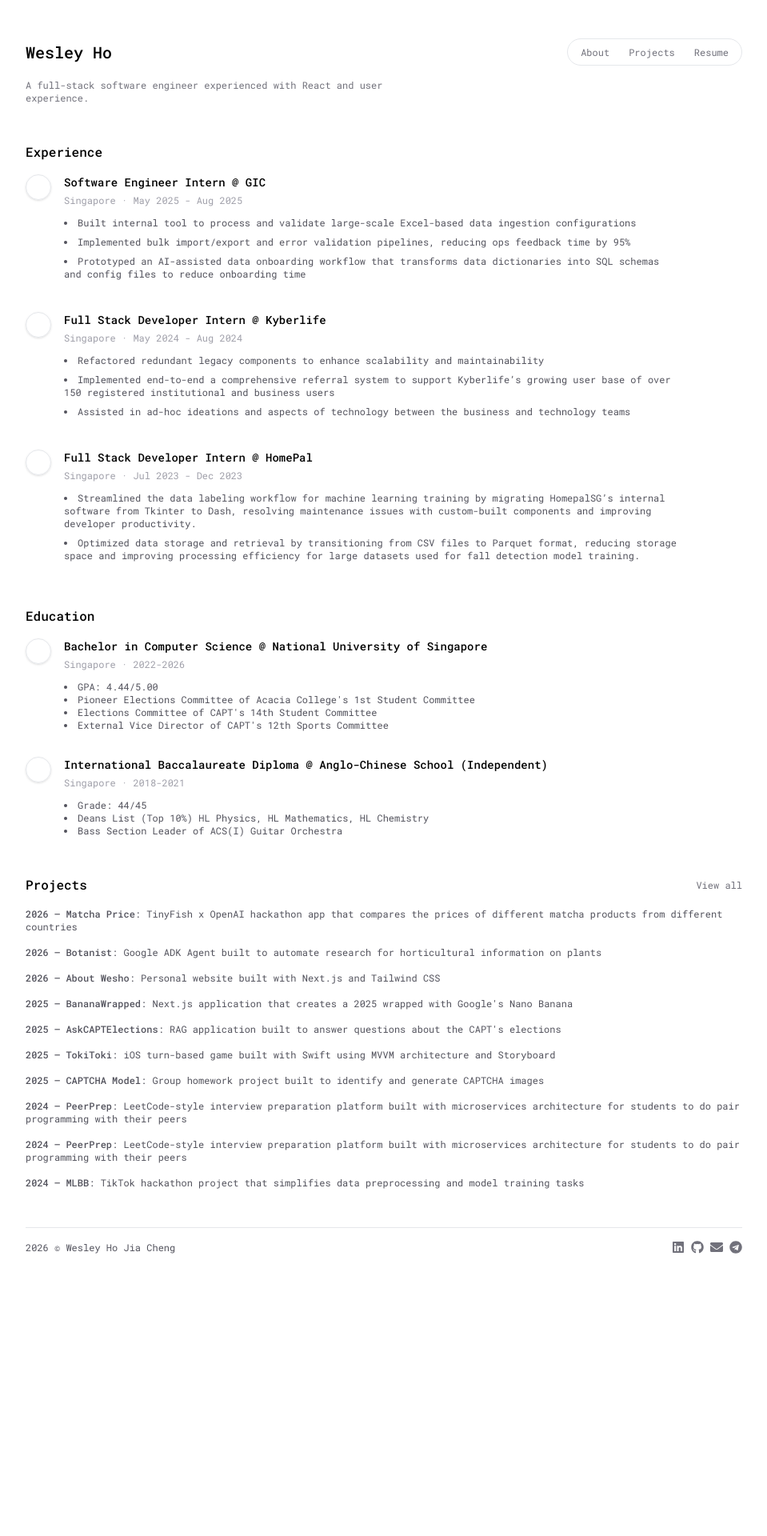
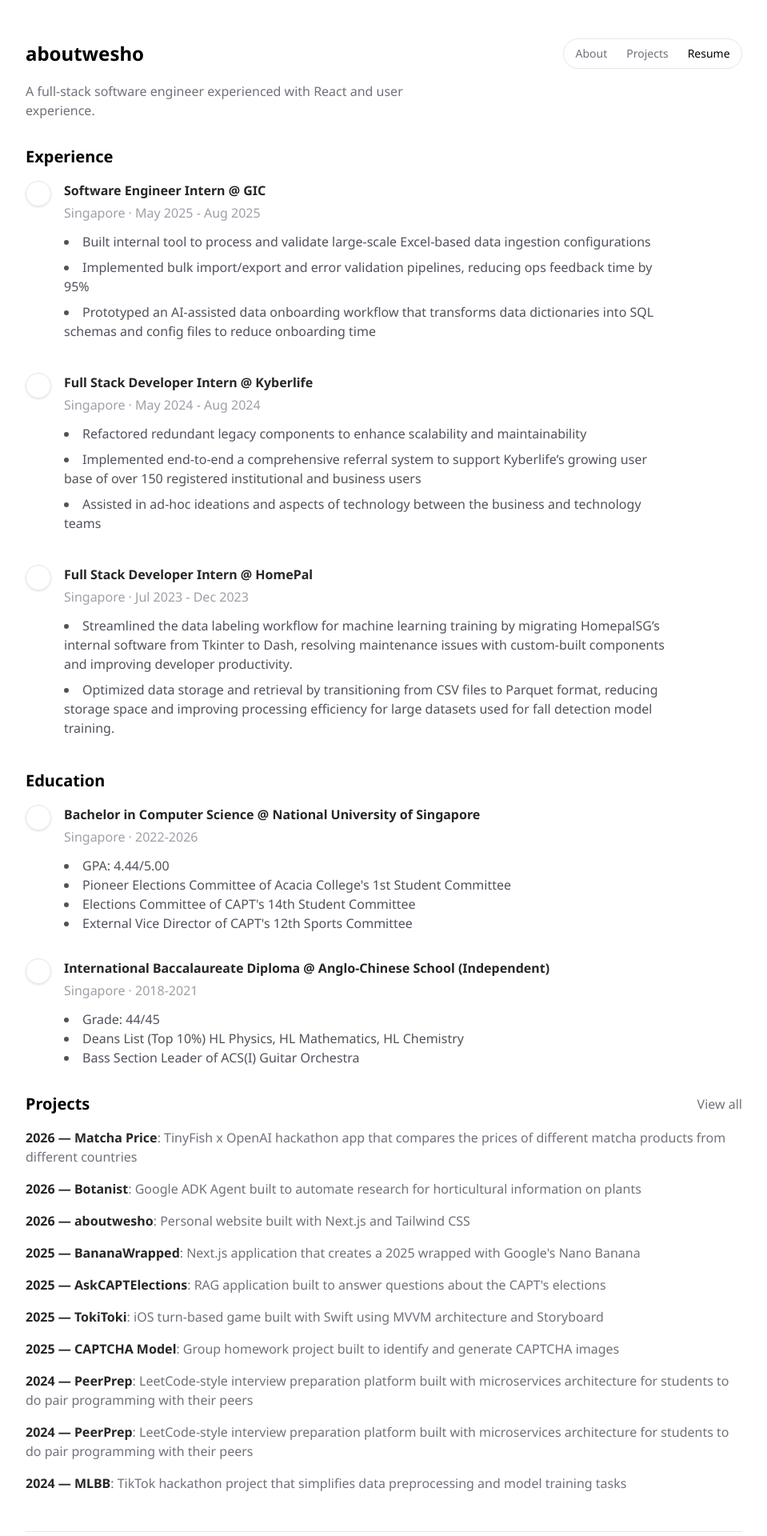
Before and after one commit to wesho1107/aboutwesho, a Next.js app: page /resume in a window 1280 px wide. Shown: the top 1920 px of the page at 80% size, without its empty margins (160-1119 px from the left). Before the commit the page ends 1615 px from the top, so only its background shows below. Built offline with nearby package versions, Linux system fonts and the light colour scheme.

Commit message:
feat: enhance microinteraction UI

```diff
--- a/src/app/layout.tsx
+++ b/src/app/layout.tsx
@@ -1,5 +1,5 @@
 import type { Metadata } from "next";
-import { Geist, Geist_Mono, Roboto_Mono } from "next/font/google";
+import { Geist, Geist_Mono, Roboto_Mono, Lato, Noto_Sans } from "next/font/google";
 import "../styles/globals.css";
 import { Footer } from "../components/Footer";
 import { Header } from "../components/Header";
@@ -21,6 +21,18 @@
   subsets: ["latin"],
 });
 
+const lato = Lato({
+  variable: "--font-lato",
+  subsets: ["latin"],
+  weight: ["100", "300", "400", "700", "900"],
+});
+
+const notoSans = Noto_Sans({
+  variable: "--font-noto-sans",
+  subsets: ["latin"],
+  weight: ["100", "300", "400", "700", "900"],
+});
+
 export const metadata: Metadata = {
   title: "wesho",
   description: "About Wesley Ho",
@@ -34,7 +46,7 @@
   return (
     <html
       lang="en"
-      className={`${geistSans.variable} ${geistMono.variable} ${robotoMono.variable}`}
+      className={`${geistSans.variable} ${geistMono.variable} ${robotoMono.variable} ${lato.variable} ${notoSans.variable}`}
     >
       <body>
         <Container>
--- a/src/app/page.tsx
+++ b/src/app/page.tsx
@@ -6,11 +6,14 @@
     <div className="flex flex-col gap-y-8">
       <section className="grid grid-cols-5 gap-x-4 gap-y-4">
         <div className="grid col-span-3 gap-y-8">
-          <p className="text-xs max-w-lg text-zinc-500">
-            Hi, I am Wesley! I am a Final Year Computer Science Student at National University of Singapore. I aspire to be a full-stack software engineer and currently learning agentic workflows to make real impact.
-          </p>
+          <div className="grid gap-y-4 mt-8">
+            <h1 className="text-4xl font-bold">Hey, I'm Wesley Ho!</h1>
+            <p className="text-md max-w-lg text-zinc-500">
+              I'm a Final Year Computer Science Student at National University of Singapore. I am a Software Engineer and am currently learning agentic workflows to make real impact.
+            </p>
+          </div>
           <div className="grid grid-cols-4 gap-x-4 gap-y-4">
-            <h2 className="col-span-4 font-medium">Connect with me</h2>
+            <h2 className="text-lg col-span-4 font-bold">Connect with me</h2>
             {/* Bento boxes to social media links */}
             <SocialCard item={socialItems.linkedin}/>
             <SocialCard item={socialItems.github}/>
--- a/src/app/resume/page.tsx
+++ b/src/app/resume/page.tsx
@@ -27,15 +27,15 @@
         {/* TODO: Add icon */}
         <div className="rounded-full border shadow-sm w-8 h-8 flex justify-start items-start"/>
         <div className="flex flex-col gap-y-1">
-          <p className="text-sm font-medium">
+          <p className="text-md font-semibold text-zinc-800">
             {title} @ {company}
           </p>
-          <p className="text-xs text-zinc-400">
+          <p className="text-md text-zinc-400">
             {location} · {dates}
           </p>
           <ul className="mt-2 list-disc list-inside">
             {descriptions.map((description) => (
-              <li key={description} className="mb-2 text-xs text-zinc-600 max-w-3xl">{description}</li>
+              <li key={description} className="mb-2 text-md text-zinc-600 max-w-3xl">{description}</li>
             ))}
           </ul>
         </div>
@@ -50,15 +50,15 @@
       <div className="flex gap-4">
         <div className="rounded-full border shadow-sm w-8 h-8 flex justify-start items-start"/>
         <div className="flex flex-col gap-y-1">
-          <p className="text-sm font-medium">
+          <p className="text-md font-semibold text-zinc-800">
             {degree} @ {school}
           </p>
-          <p className="text-xs text-zinc-400">
+          <p className="text-md text-zinc-400">
             {location} · {dates}
           </p>
           <ul className="mt-2 list-disc list-inside">
             {activities.map((activity) => (
-              <li key={activity} className="text-xs text-zinc-600">{activity}</li>
+              <li key={activity} className="text-md text-zinc-600">{activity}</li>
             ))}
           </ul>
         </div>
@@ -71,14 +71,14 @@
   let featuredProjects = projectItems.filter((project) => project.featured).sort((a, b) => b.year.localeCompare(a.year));
 
   return (
-    <div className="flex flex-col gap-y-12">
+    <div className="flex flex-col gap-y-8">
       <section className="grid gap-y-4">
-        <p className="text-xs max-w-lg text-zinc-500">
+        <p className="text-md max-w-lg text-zinc-500">
           A full-stack software engineer experienced with React and user experience.
         </p>
       </section>
       <section className="grid gap-y-4">
-        <h2 className="font-medium">Experience</h2>
+        <h2 className="text-xl font-bold">Experience</h2>
         <div className="grid gap-y-8">
           {experienceItems.map((experience, index) => (
             <ExperienceItem key={`${experience.company}-${experience.title}-${experience.dates}-${index}`} {...experience} />
@@ -86,7 +86,7 @@
         </div>
       </section>
       <section className="grid gap-y-4">
-        <h2 className="font-medium">Education</h2>
+        <h2 className="text-xl font-bold">Education</h2>
         <div className="grid gap-y-8">
           {educationItems.map((education, index) => (
             <EducationItem key={`${education.school}-${education.degree}-${education.dates}-${index}`} {...education} />
@@ -95,14 +95,14 @@
       </section>
       <section className="grid gap-y-4">
         <div className="flex justify-between items-center">
-          <h2 className="font-medium">Projects</h2>
-          <a href="/projects" className="text-xs text-zinc-500 hover:underline">View all </a>
+          <h2 className="text-xl font-bold">Projects</h2>
+          <a href="/projects" className="text-md text-zinc-500 hover:underline">View all </a>
         </div>
         <ul className="grid gap-y-4">
           {featuredProjects.map((project, index) => (
-            <li key={`${project.name}-${project.year}-${index}`} className="flex text-xs text-zinc-600">
+            <li key={`${project.name}-${project.year}-${index}`} className="flex text-md text-zinc-500">
                 <p>
-                  <span className="font-medium">{project.year} — <a href={project.link} className="hover:underline" target="_blank" rel="noopener noreferrer">{project.name}</a></span>: {project.description}
+                  <span className="font-semibold text-zinc-800">{project.year} — <a href={project.link} className="hover:underline" target="_blank" rel="noopener noreferrer">{project.name}</a></span>: {project.description}
                 </p>
             </li>
           ))}
--- a/src/components/Footer.tsx
+++ b/src/components/Footer.tsx
@@ -11,12 +11,12 @@
           href={item.url}
           target="_blank"
           rel="noopener noreferrer"
-          className="text-xs text-zinc-500 hover:text-zinc-600"
+          className="text-md text-zinc-500 hover:text-zinc-600"
         >
-          {item.icon === 'linkedin' && <FaLinkedin className="w-4 h-4" />}
-          {item.icon === 'github' && <FaGithub className="w-4 h-4" />}
-          {item.icon === 'email' && <FaEnvelope className="w-4 h-4" />}
-          {item.icon === 'telegram' && <FaTelegram className="w-4 h-4" />}
+          {item.icon === 'linkedin' && <FaLinkedin className="w-6 h-6" />}
+          {item.icon === 'github' && <FaGithub className="w-6 h-6" />}
+          {item.icon === 'email' && <FaEnvelope className="w-6 h-6" />}
+          {item.icon === 'telegram' && <FaTelegram className="w-6 h-6" />}
         </a>
       ))}
     </div>
@@ -28,7 +28,7 @@
     <footer className="pt-12 grid gap-y-4">
       <hr />
       <div className="flex justify-between">
-        <span className="text-xs text-zinc-600">
+        <span className="text-md text-zinc-600">
           {new Date().getFullYear()} © Wesley Ho Jia Cheng
         </span>
         <FooterLinks />
--- a/src/components/Header.tsx
+++ b/src/components/Header.tsx
@@ -8,7 +8,7 @@
 export function Header({ rightItem }: RightItemProps) {
   return (
     <header className="flex flex-1 mb-4 items-center justify-between">
-        <Link href="/" className="text-xl font-medium">Wesley Ho</Link>
+        <Link href="/" className="text-2xl font-bold">aboutwesho</Link>
         {rightItem}
     </header>
   )
--- a/src/components/NavLinks.tsx
+++ b/src/components/NavLinks.tsx
@@ -1,4 +1,7 @@
+'use client'
+
 import Link from 'next/link'
+import { usePathname } from 'next/navigation'
 import React from 'react'
 
 const sampleNavItems = [
@@ -21,11 +24,25 @@
   href: string
 }>
 
-function CircleNavItem({ item }: { item: NavItemProps }) {
+function CircleNavItem({
+  item,
+  pathname
+}: {
+  item: NavItemProps
+  pathname: string
+}) {
+  const isActive = pathname === item.href
+
   return (
-    <li key={item.href}>
-      <Link className="text-zinc-500 hover:text-zinc-900 hover:bg-zinc-200 py-1 px-2 rounded-full transition-colors"
-        href={item.href} key={item.label}>
+    <li>
+      <Link
+        className={
+          isActive
+            ? 'font-medium py-1 px-2 rounded-full transition-colors'
+            : 'text-zinc-500 hover:text-zinc-800 py-1 px-2 rounded-full transition-colors'
+        }
+        href={item.href}
+      >
         {item.label}
       </Link>
     </li>
@@ -33,10 +50,12 @@
 }
 
 export function NavLinks() {
+  const pathname = usePathname()
+
   return (
-    <ul className="text-xs flex flex-wrap gap-x-2 border rounded-full p-2">
+    <ul className="text-sm flex flex-wrap gap-x-2 border rounded-full py-2 px-[0.4rem]">
       {sampleNavItems.map((item) => (
-        <CircleNavItem key={item.label} item={item} />
+        <CircleNavItem key={item.label} item={item} pathname={pathname} />
       ))}
     </ul>
   )
--- a/src/components/SocialCard.tsx
+++ b/src/components/SocialCard.tsx
@@ -10,19 +10,22 @@
 
 export default function SocialCard({ item }: { item: SocialItemProps }) {
   return (
-    <div className="col-span-2 flex justify-between items-center gap-x-2 border rounded-2xl p-4">
-      <div className="flex items-center gap-x-3">
+    <a
+      href={item.url}
+      target="_blank"
+      rel="noopener noreferrer"
+      className="group col-span-2 flex justify-between items-center gap-x-2 border rounded-2xl p-4 hover:shadow-md transition-shadow duration-300"
+    >
+      <div className="flex items-center gap-x-3 text-zinc">
           {item.icon === 'linkedin' && <FaLinkedin className="text-blue-600 w-8 h-8" />}
           {item.icon === 'github' && <FaGithub className="text-black w-8 h-8" />}
           {item.icon === 'telegram' && <FaTelegram className="text-blue-500 w-8 h-8" />}
-          <div className="flex flex-col">
-            <span className="text-xs font-medium">{item.label}</span>
-            <span className="text-xs text-zinc-500">{item.tag}</span>
+         <div className="flex flex-col">
+            <span className="text-md font-medium antialiased subpixel-antialiased">{item.label}</span>
+            <span className="text-sm text-zinc-500 antialiased subpixel-antialiased">{item.tag}</span>
           </div>
       </div>
-      <a className="text-xs text-zinc-400 hover:text-zinc-500 rounded-full transition-colors" href={item.url} target="_blank" rel="noopener noreferrer">
-        <FaAngleRight className="w-4 h-4" />
-      </a>
-    </div>
+      <FaAngleRight className="w-4 h-4 shrink-0 text-zinc-400 transition-colors group-hover:text-zinc-500" />
+    </a>
   )
 }
--- a/src/data/projects.json
+++ b/src/data/projects.json
@@ -14,7 +14,7 @@
       "featured": true
     },
     {
-      "name": "About Wesho",
+      "name": "aboutwesho",
       "year": "2026",
       "description": "Personal website built with Next.js and Tailwind CSS",
       "link": "https://github.com/wesho1107/aboutwesho",
--- a/src/styles/globals.css
+++ b/src/styles/globals.css
@@ -10,6 +10,6 @@
   }
 
   body {
-    font-family: var(--font-roboto-mono), monospace;
+    font-family: var(--font-noto-sans), sans-serif;
   }
 }
```
Also changed, not shown: src/app/projects/page.tsx (+10 -8 lines).
